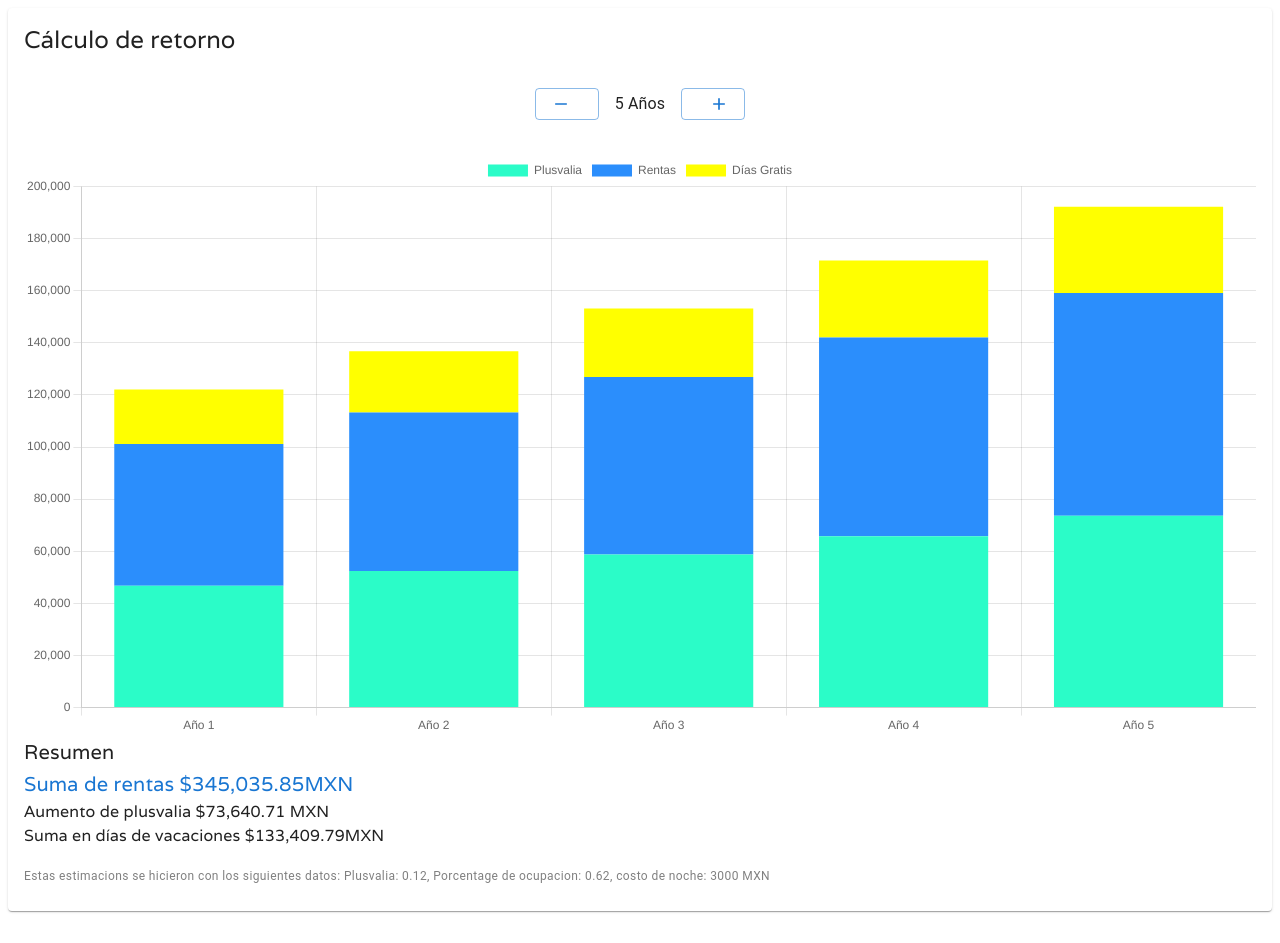
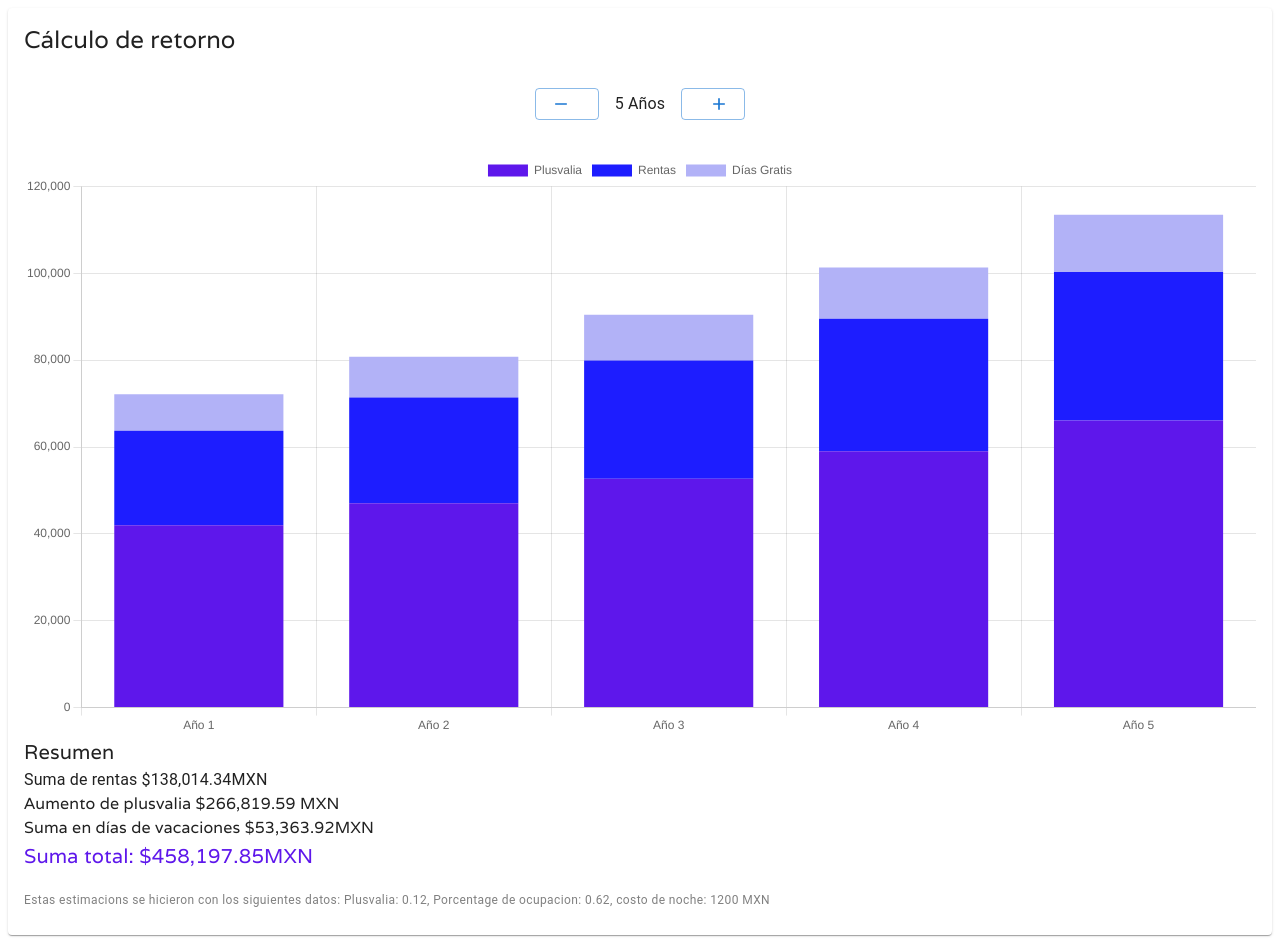
Before and after one commit to pepev94/inmobio-calculadora, a Next.js app: page / in a window 1280 px wide. Before the commit the page ends 919 px from the top, so only its background shows below. Built offline with nearby package versions, Linux system fonts and the light colour scheme.

Commit message:
changed roi colors and caluclation

```diff
--- a/components/roi-calculator/index.tsx
+++ b/components/roi-calculator/index.tsx
@@ -110,26 +110,26 @@ const transformForChart = (results: Results[]) => {
   chartData.datasets.push({
     label: "Plusvalia",
     data: results.map((item) => item.capitalGains),
-    backgroundColor: "#2bfcc8",
+    backgroundColor: "#5E17EB",
   });
 
   chartData.datasets.push({
     label: "Rentas",
     data: results.map((item) => item.cashflow),
-    backgroundColor: "#2b8efc",
+    backgroundColor: "#1D1DFF",
   });
 
   chartData.datasets.push({
     label: "Días Gratis",
     data: results.map((item) => item.freeNights),
-    backgroundColor: "yellow",
+    backgroundColor: "#b2b2f7",
   });
 
   return chartData;
 };
 
 const RoiCalculator = ({
-  fractionCost = 426247,
+  fractionCost = 35000,
   plusvalia = 0.12,
   airbnbNightCost = 1400,
   percentageOccupationEstimation = 0.55,
@@ -146,6 +146,20 @@ const RoiCalculator = ({
     percentageOccupationEstimation,
     airbnbNightCost,
   });
+
+  const totalRent = results.reduce(
+    (accumulator, currentValue) => accumulator + currentValue.cashflow,
+    0
+  );
+  const totalPlusvalia = results.reduce(
+    (acc, next) => acc + next.capitalGains,
+    0
+  );
+  const totalVacations = results.reduce(
+    (accumulator, currentValue) => accumulator + currentValue.freeNights,
+    0
+  );
+  const totalValue = totalRent + totalPlusvalia + totalVacations;
 
   const chartData = transformForChart(results);
   return (
@@ -191,34 +205,23 @@ const RoiCalculator = ({
           <Typography sx={{ fontFamily: "Varela" }} variant="h6">
             Resumen
           </Typography>
-          <Typography
-            variant="h6"
-            color="primary"
-            sx={{ fontFamily: "Varela" }}
-          >
-            Suma de rentas{" "}
-            {formatter.format(
-              results.reduce(
-                (accumulator, currentValue) =>
-                  accumulator + currentValue.cashflow,
-                0
-              )
-            )}
+          <Typography variant="body1">
+            Suma de rentas {formatter.format(totalRent)}
             MXN
           </Typography>
           <Typography variant="body1" sx={{ fontFamily: "Varela" }}>
-            Aumento de plusvalia{" "}
-            {formatter.format(results[results.length - 1].capitalGains)} MXN
+            Aumento de plusvalia {formatter.format(totalPlusvalia)} MXN
           </Typography>
           <Typography variant="body1" sx={{ fontFamily: "Varela" }}>
-            Suma en días de vacaciones{" "}
-            {formatter.format(
-              results.reduce(
-                (accumulator, currentValue) =>
-                  accumulator + currentValue.freeNights,
-                0
-              )
-            )}
+            Suma en días de vacaciones {formatter.format(totalVacations)}
+            MXN
+          </Typography>
+          <Typography
+            variant="h6"
+            color="#5E17EB"
+            sx={{ fontFamily: "Varela" }}
+          >
+            Suma total: {formatter.format(totalValue)}
             MXN
           </Typography>
           <Box sx={{ mt: 2 }}>
--- a/pages/index.tsx
+++ b/pages/index.tsx
@@ -21,9 +21,9 @@ export default function Home() {
       </Head>
       {/*@ts-ignore */}
       <RoiCalculator
-        fractionCost={parseFloat((fractionCost as string) || "390000")}
+        fractionCost={parseFloat((fractionCost as string) || "350000")}
         plusvalia={parseFloat((plusvalia as string) || "0.12")}
-        airbnbNightCost={parseFloat((airbnbNightCost as string) || "3000")}
+        airbnbNightCost={parseFloat((airbnbNightCost as string) || "1200")}
         percentageOccupationEstimation={parseFloat(
           (percentageOccupationEstimation as string) || "0.62"
         )}
```
